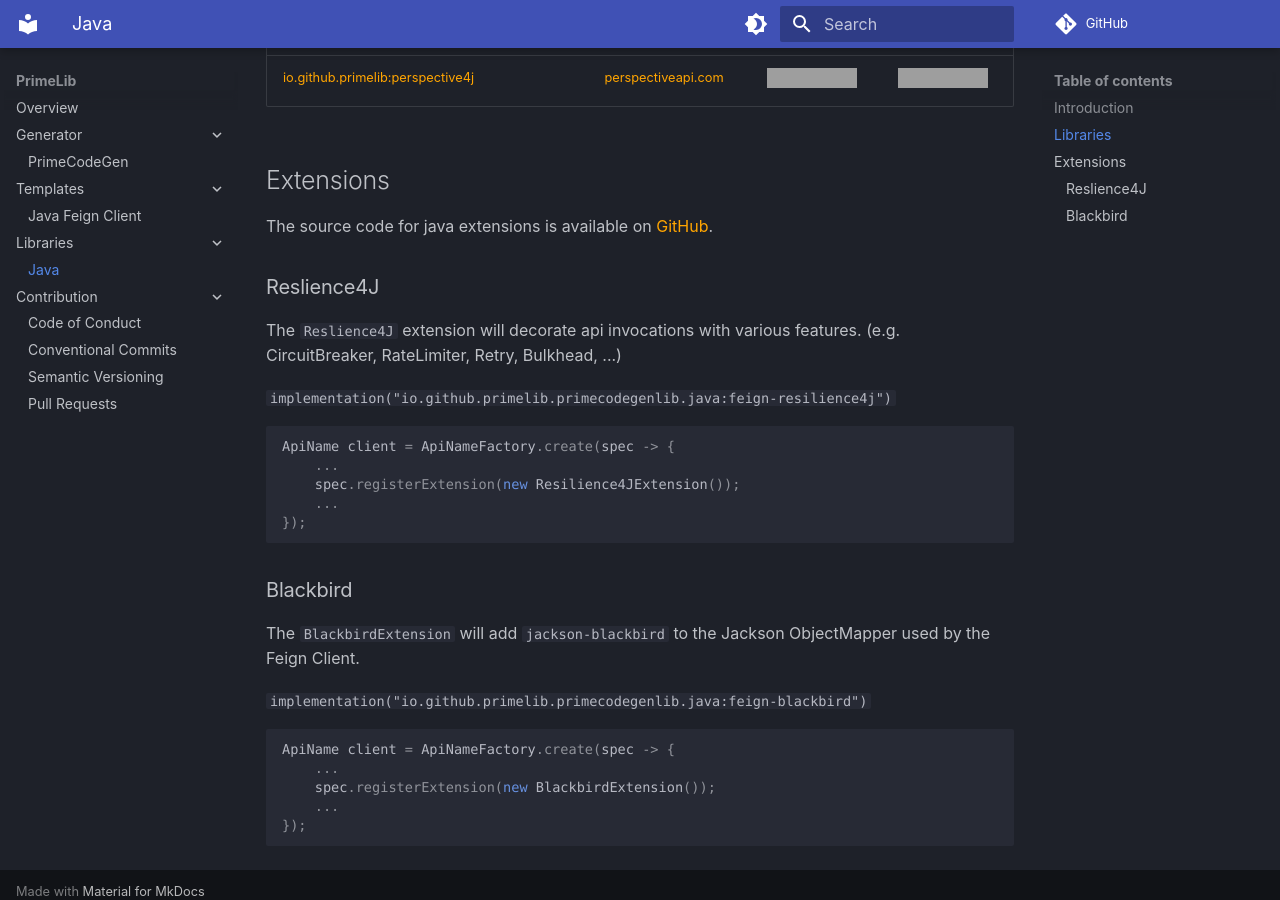
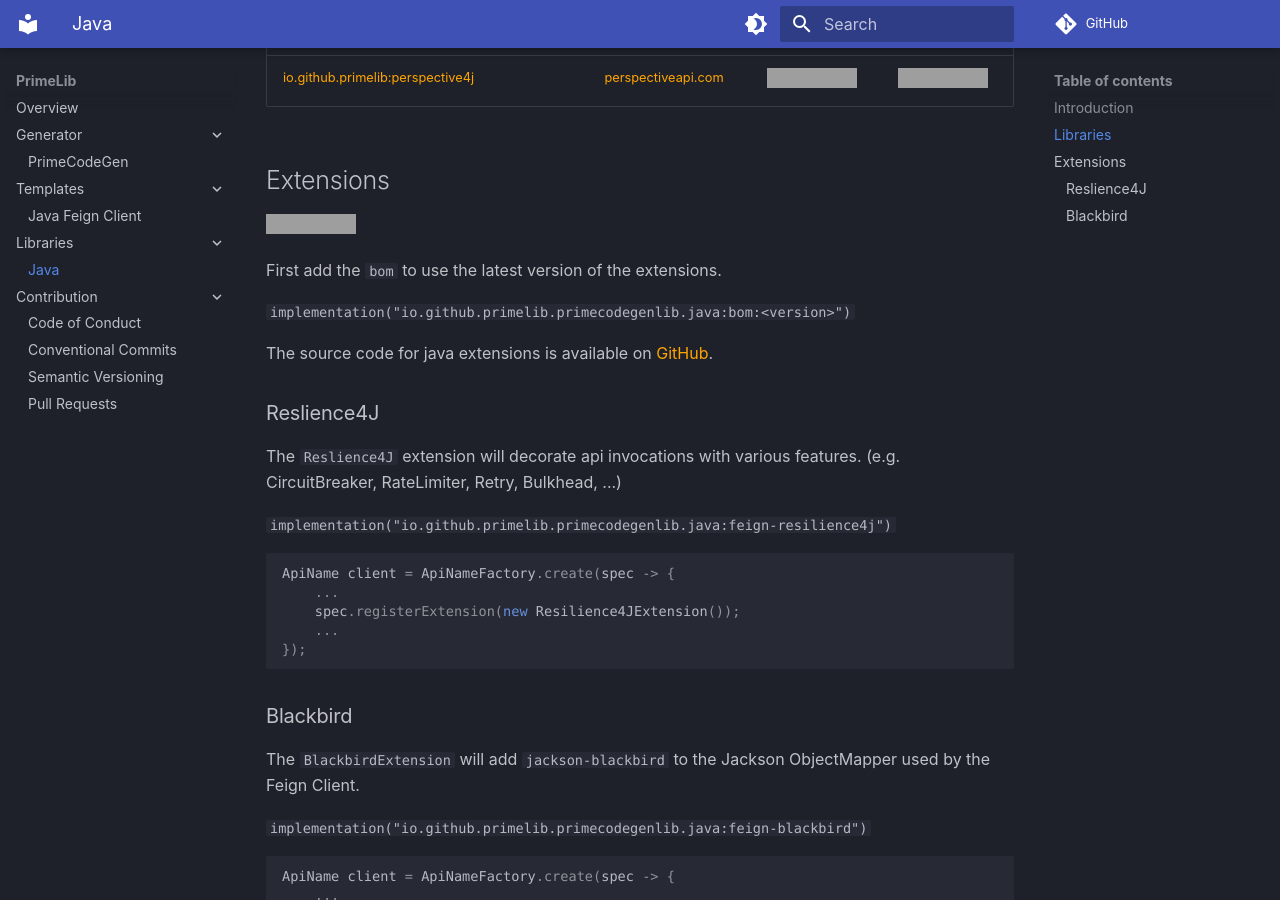
Before and after one commit to primelib/primelib.github.io, an MkDocs documentation site: the page built from docs/library/java/index.md, in a window 1280 px wide and 900 px high, scrolled down 775 px. Built offline with MkDocs 1.6.1 and Material for MkDocs 9.7.7, drawn with Linux system fonts in a browser that asks for light colours; comment, search, counter and statistics services are not loaded; grey boxes are pictures that could not be loaded.

Commit message:
docs: add bom to java extensions

```diff
--- a/docs/library/java/index.md
+++ b/docs/library/java/index.md
@@ -20,6 +20,12 @@ The generated code makes use of some interfaces to support extension modules.
 | [io.github.primelib:perspective4j](https://github.com/primelib/perspective4j) | [perspectiveapi.com](https://perspectiveapi.com/) | [![Maven Central](https://img.shields.io/maven-central/v/io.github.primelib/perspective4j)](https://central.sonatype.com/artifact/io.github.primelib/perspective4j) | [![javadoc](https://javadoc.io/badge2/io.github.primelib/perspective4j/javadoc.svg)](https://javadoc.io/doc/io.github.primelib/perspective4j) |
 
 ## Extensions
+
+[![Maven Central](https://img.shields.io/maven-central/v/io.github.primelib.primecodegenlib.java/bom)](https://central.sonatype.com/artifact/io.github.primelib.primecodegenlib.java/bom)
+
+First add the `bom` to use the latest version of the extensions.
+
+`implementation("io.github.primelib.primecodegenlib.java:bom:<version>")`
 
 The source code for java extensions is available on [GitHub](https://github.com/primelib/primecodegen-lib-java).
 
```
